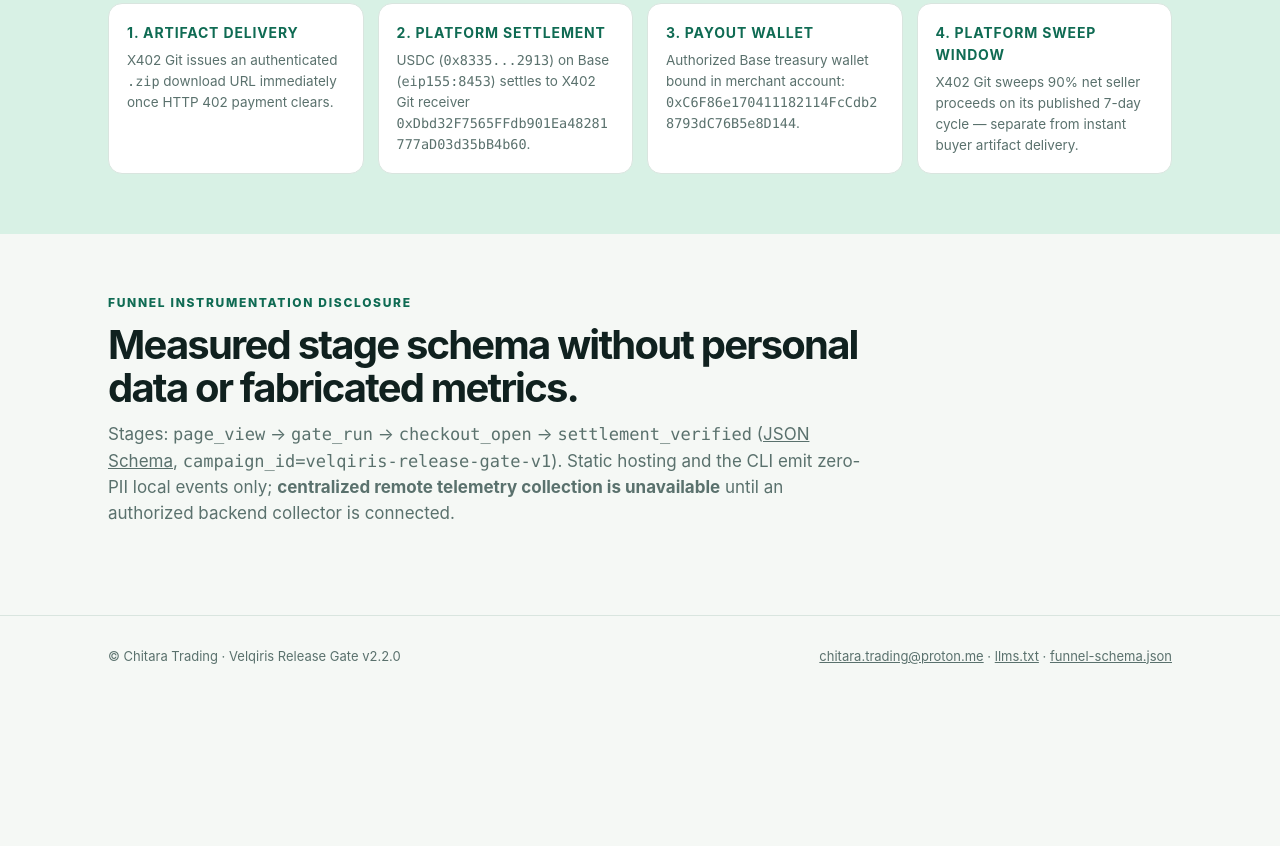
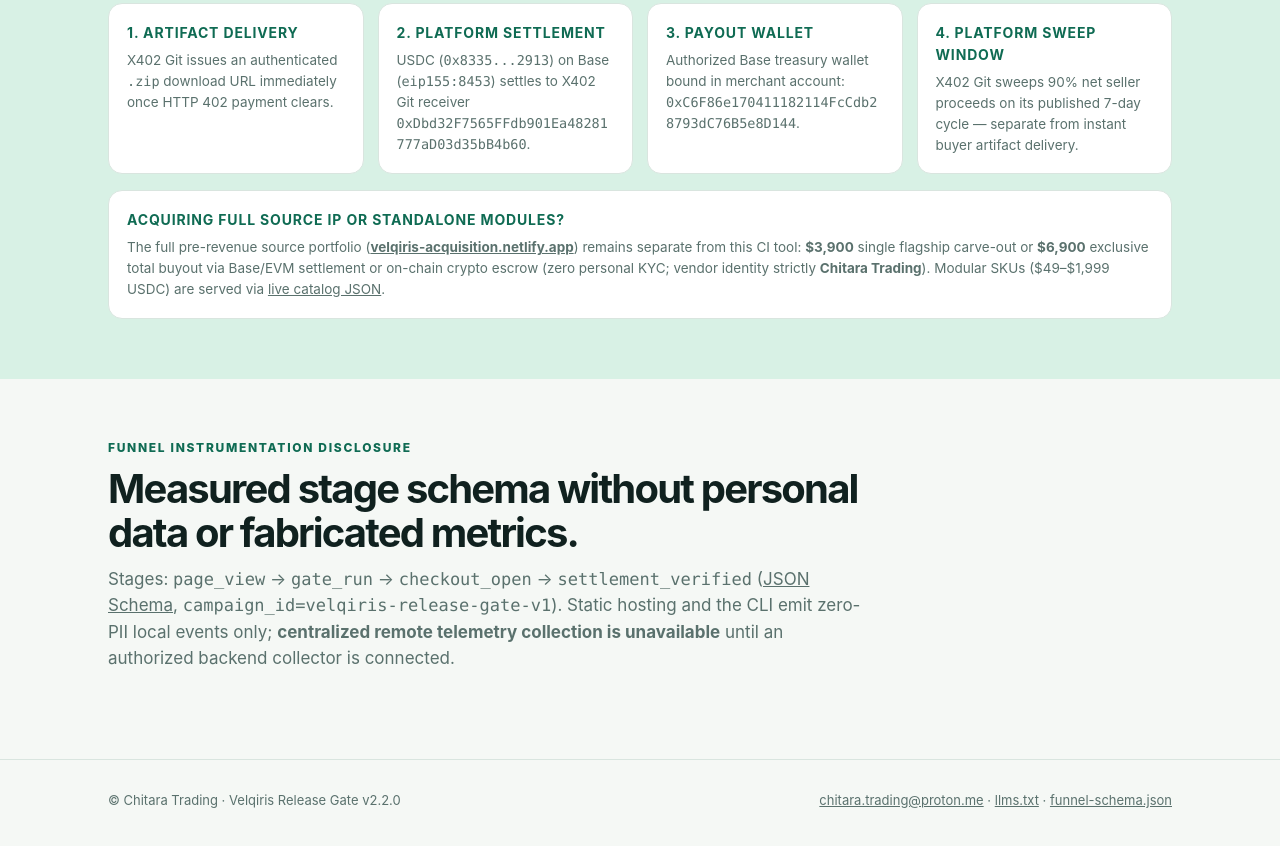
Before and after one commit to genesiscode2026/velqiris, a plain HTML site: page index.html in a window 1280 px wide. Shown: the part 4844-5690 px from the top of the page. Before the commit the page ends 5556 px from the top, so only its background shows below. Drawn offline with Linux system fonts and the light colour scheme.

Commit message:
docs: link full IP buyout and no-KYC on-chain escrow clarity from #offer

```diff
--- a/index.html
+++ b/index.html
@@ -417,6 +417,11 @@ jobs:
             <p>X402 Git sweeps 90% net seller proceeds on its published 7-day cycle — separate from instant buyer artifact delivery.</p>
           </div>
         </div>
+
+        <div class="mini" style="margin-top:16px">
+          <h4>Acquiring Full Source IP or Standalone Modules?</h4>
+          <p>The full pre-revenue source portfolio (<a href="https://velqiris-acquisition.netlify.app" rel="noopener"><strong>velqiris-acquisition.netlify.app</strong></a>) remains separate from this CI tool: <strong>$3,900</strong> single flagship carve-out or <strong>$6,900</strong> exclusive total buyout via Base/EVM settlement or on-chain crypto escrow (zero personal KYC; vendor identity strictly <strong>Chitara Trading</strong>). Modular SKUs ($49–$1,999 USDC) are served via <a href="https://velqiris-acquisition.netlify.app/.netlify/functions/catalog" rel="noopener">live catalog JSON</a>.</p>
+        </div>
       </div>
     </section>
 
```
